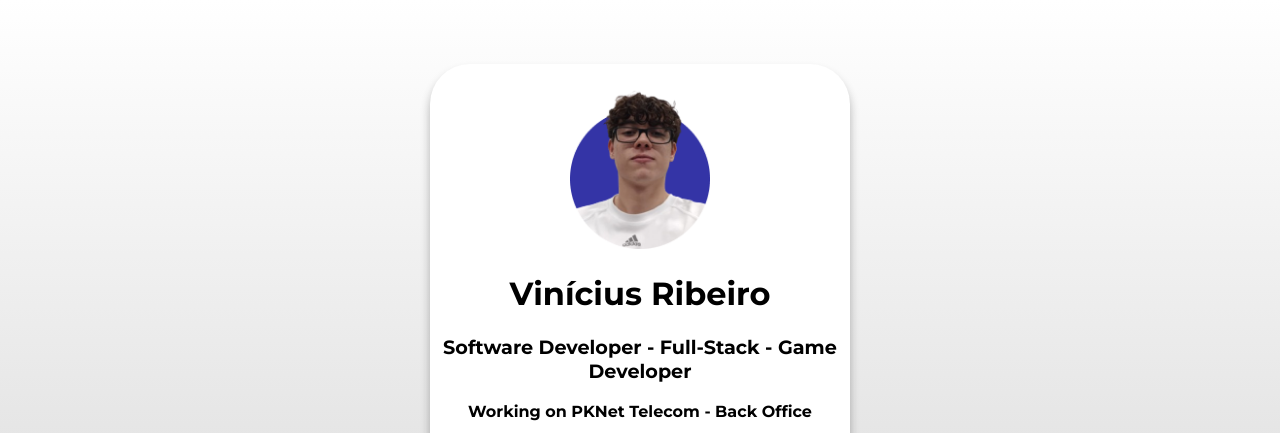
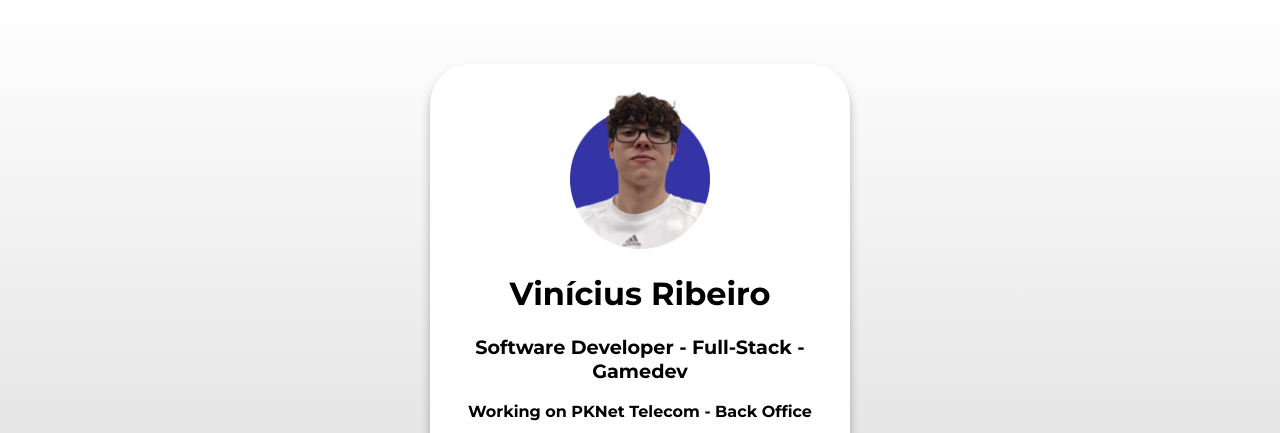
Before and after one commit to ViniciusSantosRibeiro/profilecard, a plain HTML site: page index.html in a window 1280 px wide. Shown: the top 433 px of the page. Drawn offline with Linux system fonts and the light colour scheme.

Commit message:
Update index.html

```diff
--- a/index.html
+++ b/index.html
@@ -15,7 +15,7 @@
         <div class="profilecard">
             <img id="profilepic" src="IMGs/ProfilePic.png">
             <h1 class="titlename">Vinícius Ribeiro</h1>
-            <p id="resume">Software Developer - Full-Stack - Game Developer</p>
+            <p id="resume">Software Developer - Full-Stack - Gamedev</p>
             <p><a href="https://pknettelecom.com.br/" style="text-decoration: none; color: black" id="job">Working on PKNet Telecom - Back Office</a></p>
 
             <div class="contacts">
```
